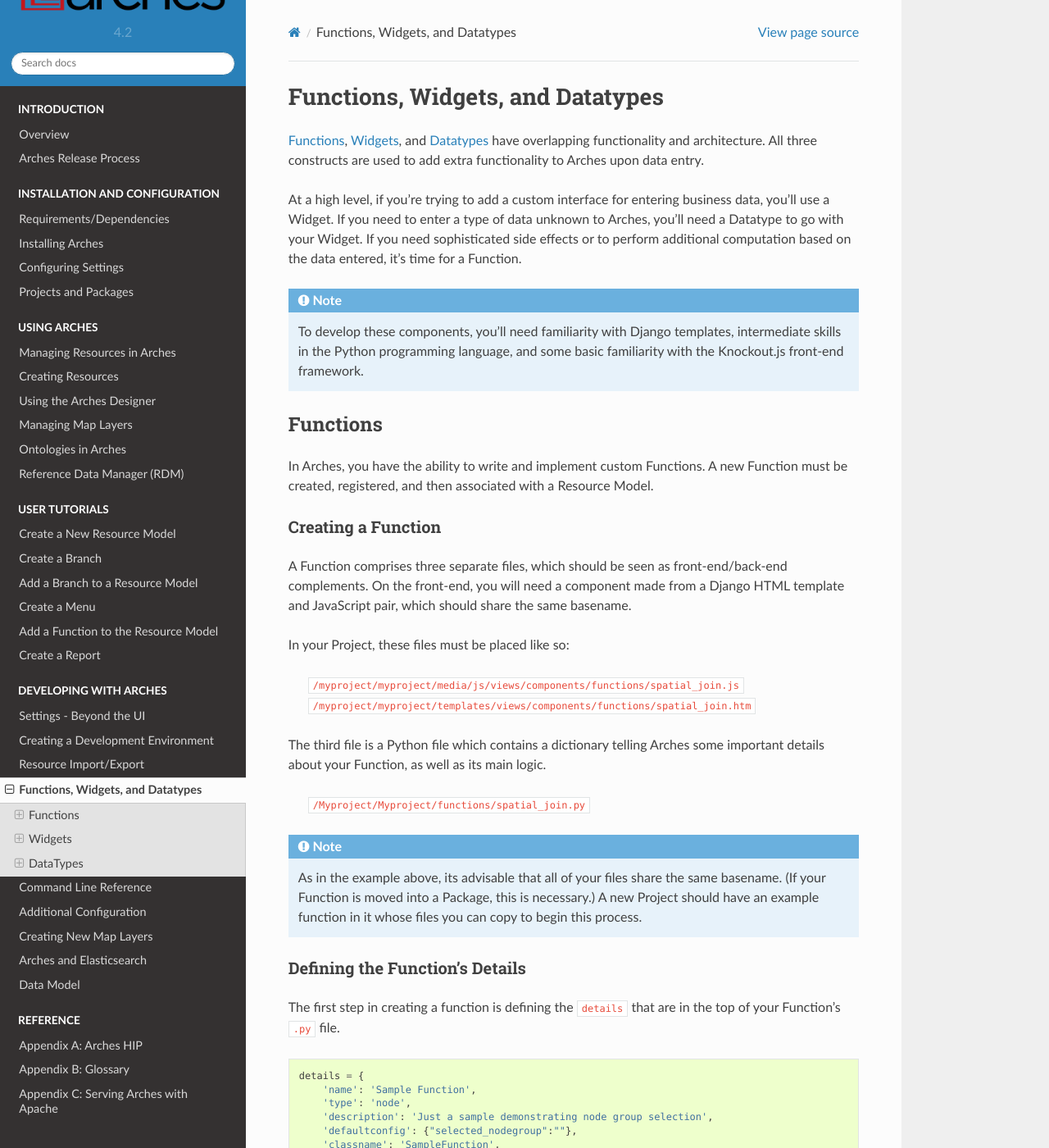
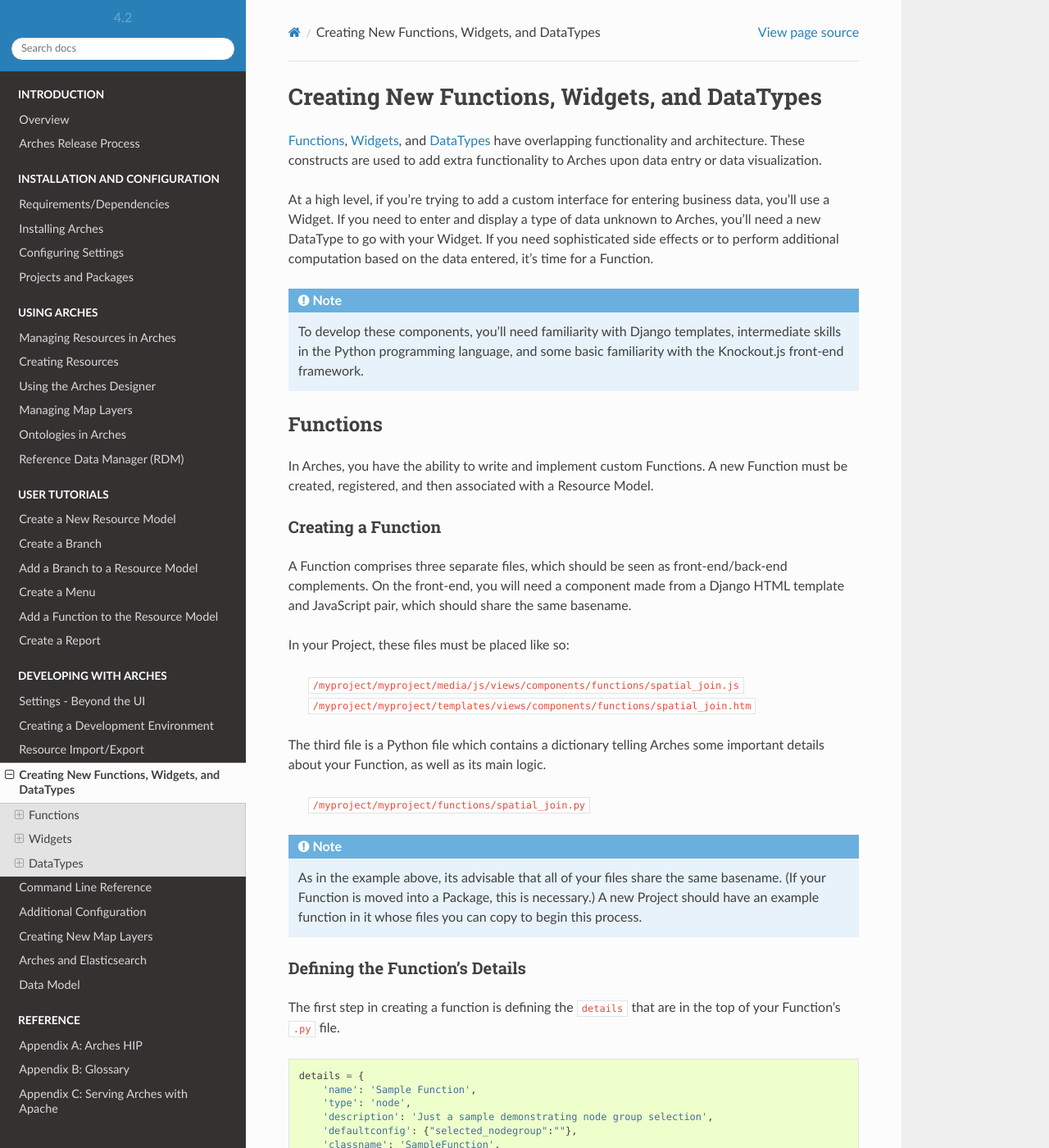
Before and after one commit to archesproject/arches-docs, a Sphinx documentation site: the page built from docs/functions-widgets-datatypes.txt, in a window 1280 px wide and 1400 px high. Shown: the whole window at 82% size. Built offline with Sphinx 7.4.7 and the Read the Docs theme 2.0.0, drawn with Linux system fonts in a browser that asks for light colours; some of the changed text lies outside the part shown.

Commit message:
fix some duplicate ref links, a few small typos

```diff
--- a/docs/functions-widgets-datatypes.txt
+++ b/docs/functions-widgets-datatypes.txt
@@ -1,14 +1,14 @@
-#################################
-Functions, Widgets, and Datatypes
-#################################
+##############################################
+Creating New Functions, Widgets, and DataTypes
+##############################################
 
-`Functions`_, `Widgets`_, and `Datatypes`_ have overlapping
-functionality and architecture. All three constructs are used to add
-extra functionality to Arches upon data entry.
+`Functions`_, `Widgets`_, and `DataTypes`_ have overlapping
+functionality and architecture. These constructs are used to add
+extra functionality to Arches upon data entry or data visualization.
 
 At a high level, if you're trying to add a custom interface for
-entering business data, you'll use a Widget. If you need to enter a
-type of data unknown to Arches, you'll need a Datatype to go with your
+entering business data, you'll use a Widget. If you need to enter and display a
+type of data unknown to Arches, you'll need a new DataType to go with your
 Widget. If you need sophisticated side effects or to perform
 additional computation based on the data entered, it's time for a
 Function.
@@ -46,7 +46,7 @@
 Arches some important details about your Function, as well as its main
 logic.
 
-    ``/Myproject/Myproject/functions/spatial_join.py``
+    ``/myproject/myproject/functions/spatial_join.py``
 
 .. note::
 
@@ -246,7 +246,7 @@
 
 Widgets allow you to customize how data of a certain DataType is
 entered into Arches, and further customize how that data is presented
-in Reports. You might have several Widgets for a given datatype,
+in Reports. You might have several Widgets for a given DataType,
 depending on how you want the Report to look or to match the context
 of a certain Resource.
 
@@ -277,7 +277,7 @@
 
 The most important field here is the ``datatype`` field. This controls
 where your Widget will appear in the Arches Resource Designer. Nodes
-each have a DataType, and Widgets matching that datatype will be
+each have a DataType, and Widgets matching that DataType will be
 available when you're designing your Cards. The value must match an
 existing DataType within Arches.
 
@@ -442,7 +442,7 @@
 Configuring your DataType
 =========================
 You'll need to populate the ``details`` dictionary to configure your
-new Datatype.
+new DataType.
 
 .. literalinclude:: examples/sample_datatype.py
    :language: python
@@ -452,7 +452,7 @@
         **Required** The name of your datatype. The convention in
         Arches is to use *kebab-case* here.
 :iconclass:
-        **Required** The FontAwesome icon class your Datatype should
+        **Required** The FontAwesome icon class your DataType should
         use. Browse them `here
         <https://fontawesome.com/icons?d=gallery>`_.
 :modulename:
@@ -569,5 +569,4 @@
 =========================
 
 These commands are identical to working with Widgets, but you use the
-word ``datatype`` instead. All DataType commands are included in the
-:ref:`Command Line Reference`
+word ``datatype`` instead. Please refer to :ref:`Command Line Reference - Widget Commands <widget commands>`.
```
Also changed, not shown: other parts of docs/functions-widgets-datatypes.txt (+3 -3 lines), docs/command-line-reference.txt (+8 -6 lines).
